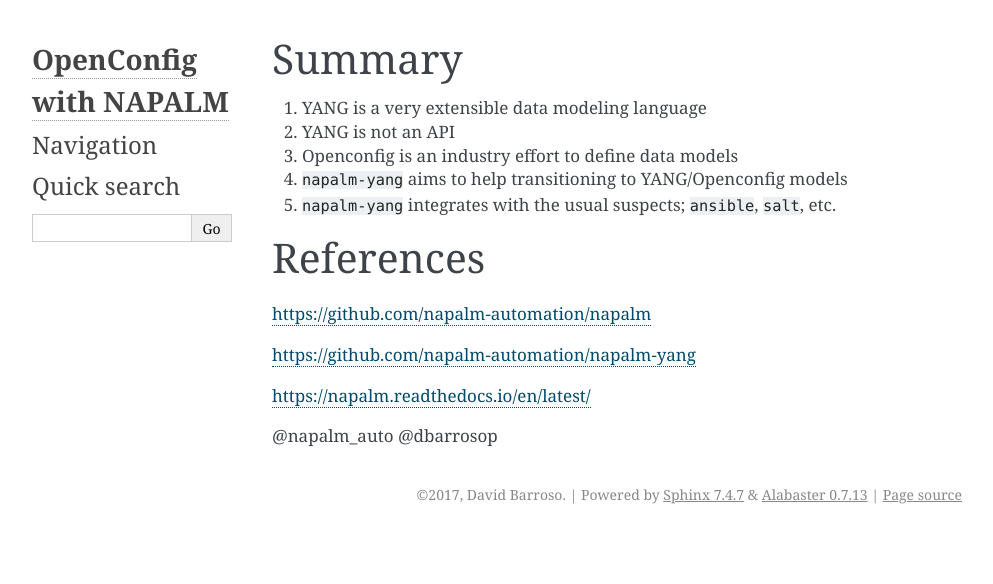
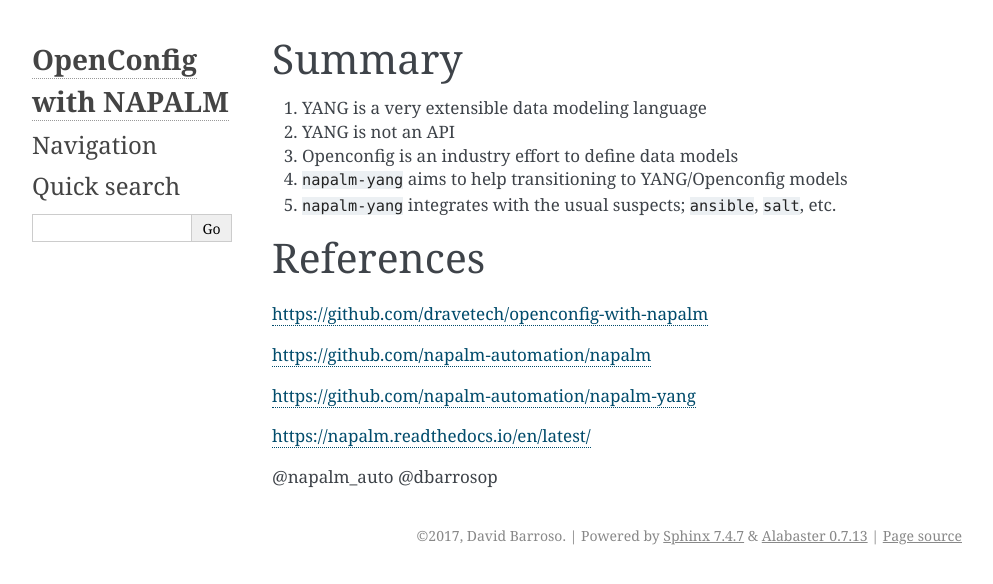
Before and after one commit to dravetech/openconfig-with-napalm, a Sphinx documentation site: the page built from docs/4_summary.rst, in a window 1280 px wide. Shown: the top 584 px of the page, without its empty margins (148-1141 px from the left). Built offline with Sphinx 7.4.7, drawn with Linux system fonts in a browser that asks for light colours; some web fonts are replaced; part of the change alters nothing that is shown.

Commit message:
minor fixes

```diff
--- a/docs/4_summary.rst
+++ b/docs/4_summary.rst
@@ -10,6 +10,8 @@ Summary
 References
 ----------
 
+https://github.com/dravetech/openconfig-with-napalm
+
 https://github.com/napalm-automation/napalm
 
 https://github.com/napalm-automation/napalm-yang
```
Also changed, not shown: 9 other files.
